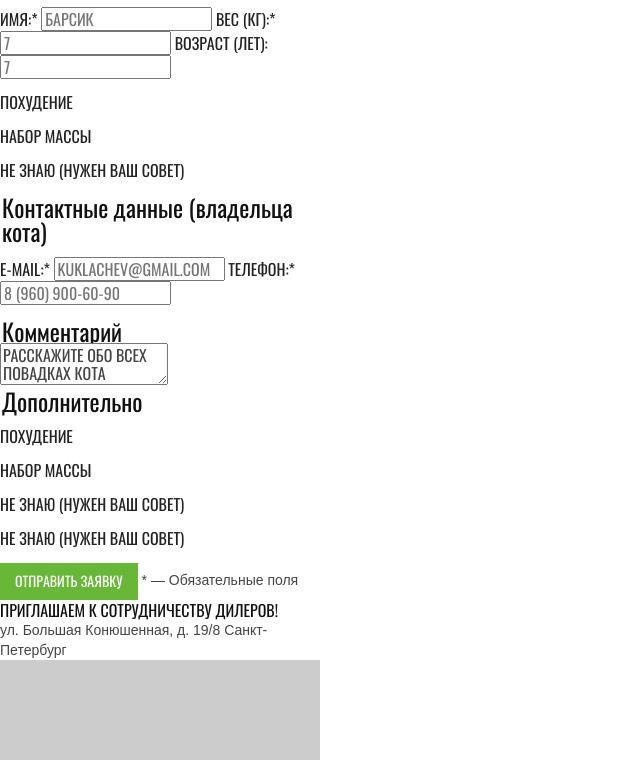
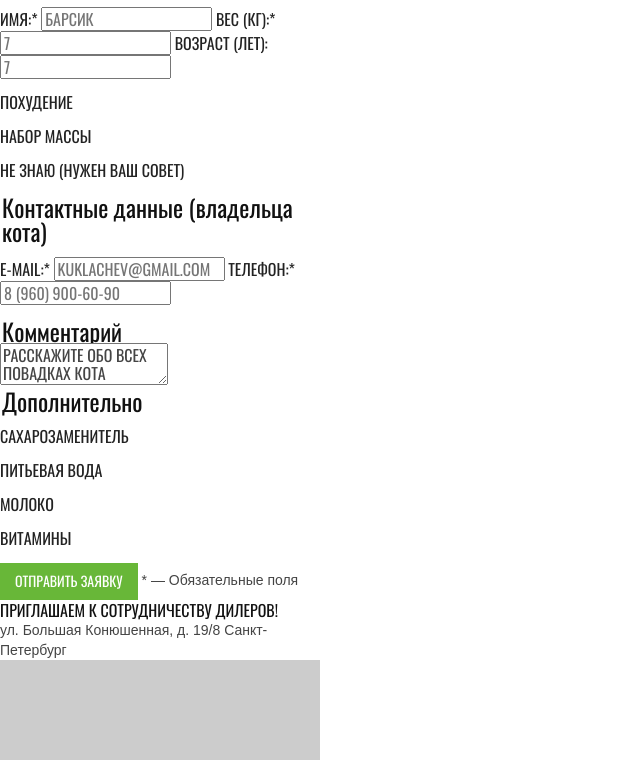
Before and after one commit to NikitaFE/cat-energy, a website: page source/program.html in a window 1280 px wide. Shown: the part 337-1097 px from the top of the page, without its empty margins (0-640 px from the left). Drawn offline with nearby package versions, Linux system fonts and the light colour scheme; files that its build step writes are made by us from their sources; placeholder pictures from the web are drawn by us.

Commit message:
Вносит поправки на страницу программы

```diff
--- a/source/program.html
+++ b/source/program.html
@@ -100,25 +100,25 @@
           <p>
             <input id="extra-first" name="extra-first" type="checkbox" class="visually-hidden" checked>
             <label for="extra-first" class="form-extra__label">
-              <span>Похудение</span>
+              <span>Сахарозаменитель</span>
             </label>
           </p>
           <p>
             <input id="extra-second" name="extra-second" type="checkbox" class="visually-hidden">
             <label for="extra-second" class="form-extra__label">
-              <span>Набор массы</span>
+              <span>Питьевая вода</span>
             </label>
           </p>
           <p>
             <input id="extra-third" name="extra-third" type="checkbox" class="visually-hidden">
             <label for="extra-third" class="form-extra__label">
-              <span>Не знаю (Нужен ваш совет)</span>
+              <span>Молоко</span>
             </label>
           </p>
           <p>
             <input id="extra-fourth" name="extra-fourth" type="checkbox" class="visually-hidden">
             <label for="extra-fourth" class="form-extra__label">
-              <span>Не знаю (Нужен ваш совет)</span>
+              <span>Витамины</span>
             </label>
           </p>
         </fieldset>
```
